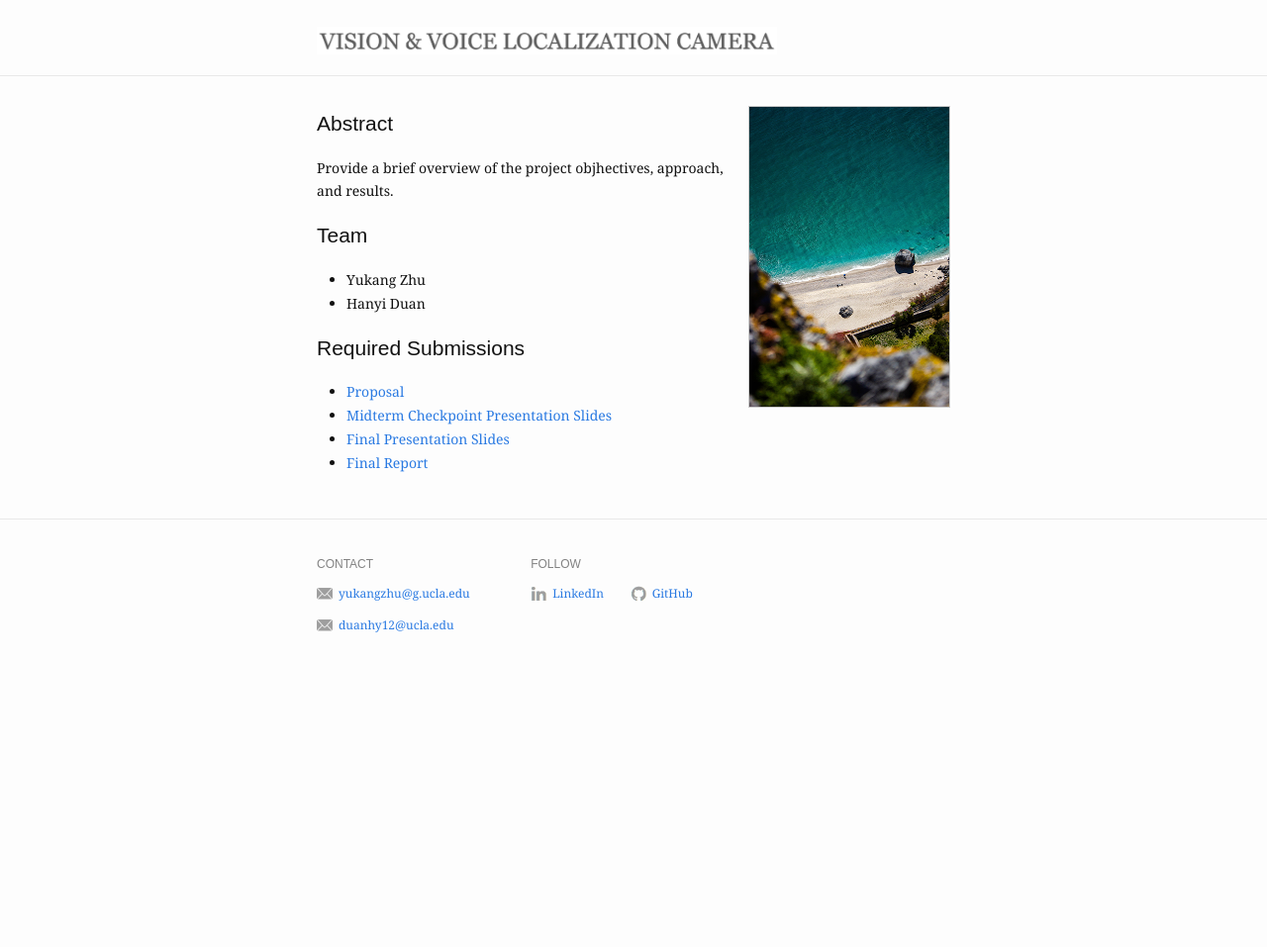
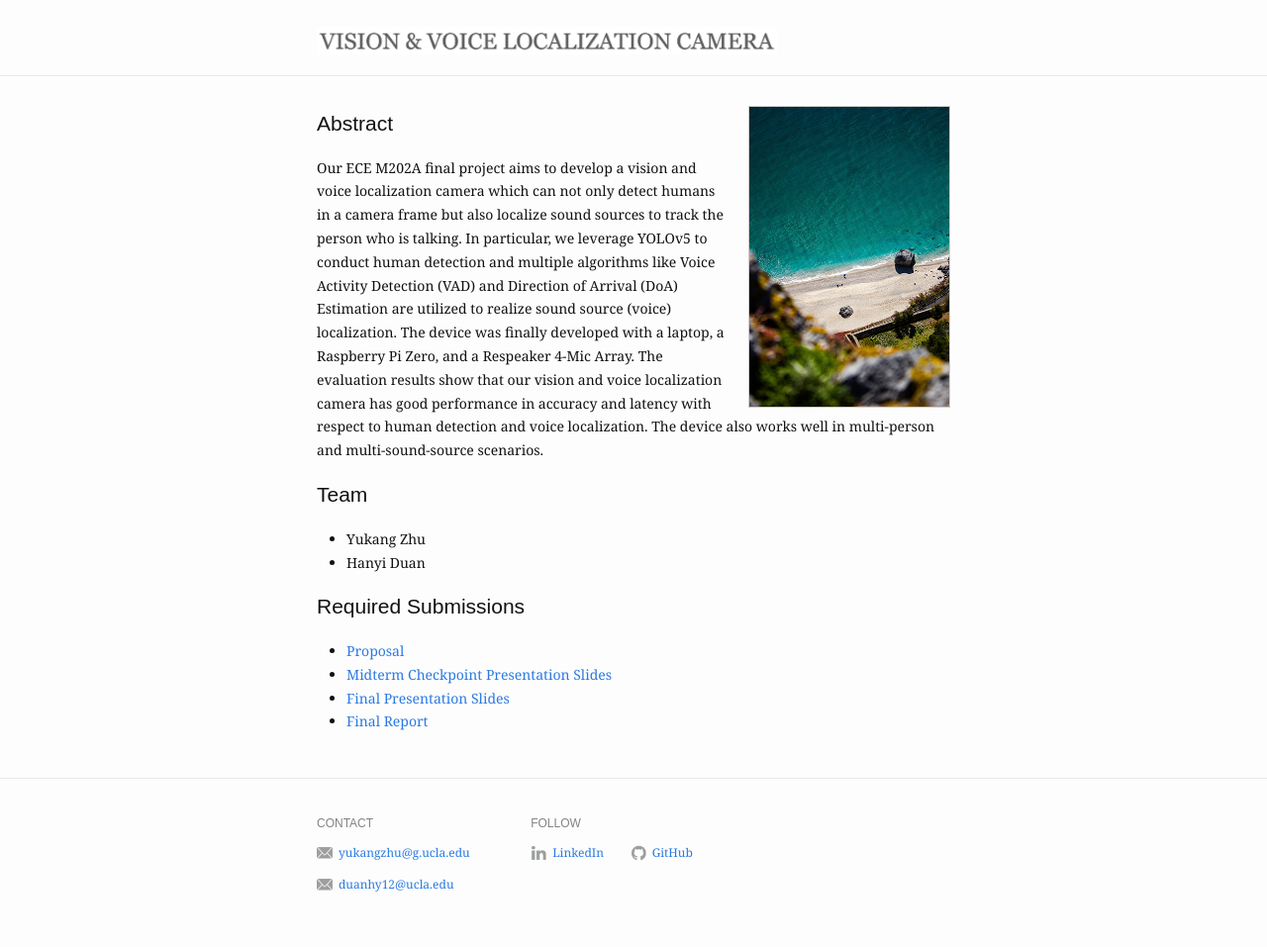
Before and after one commit to yukangZhuu/vision-voice-localization-camera, a Jekyll site: the page built from docs/index.md, in a window 1280 px wide. Shown: the whole page at 99% size. Built offline with Jekyll 4.4.1, drawn with Linux system fonts in a browser that asks for light colours; before the commit the page ends 900 px from its top, so only the background shows below that.

Commit message:
Update index.md

```diff
--- a/docs/index.md
+++ b/docs/index.md
@@ -8,7 +8,7 @@ profile_picture:
 
 ## Abstract
 
-Provide a brief overview of the project objhectives, approach, and results.
+Our ECE M202A final project aims to develop a vision and voice localization camera which can not only detect humans in a camera frame but also localize sound sources to track the person who is talking. In particular, we leverage YOLOv5 to conduct human detection and multiple algorithms like Voice Activity Detection (VAD) and Direction of Arrival (DoA) Estimation are utilized to realize sound source (voice) localization. The device was finally developed with a laptop, a Raspberry Pi Zero, and a Respeaker 4-Mic Array. The evaluation results show that our vision and voice localization camera has good performance in accuracy and latency with respect to human detection and voice localization. The device also works well in multi-person and multi-sound-source scenarios.
 
 ## Team
 
```
